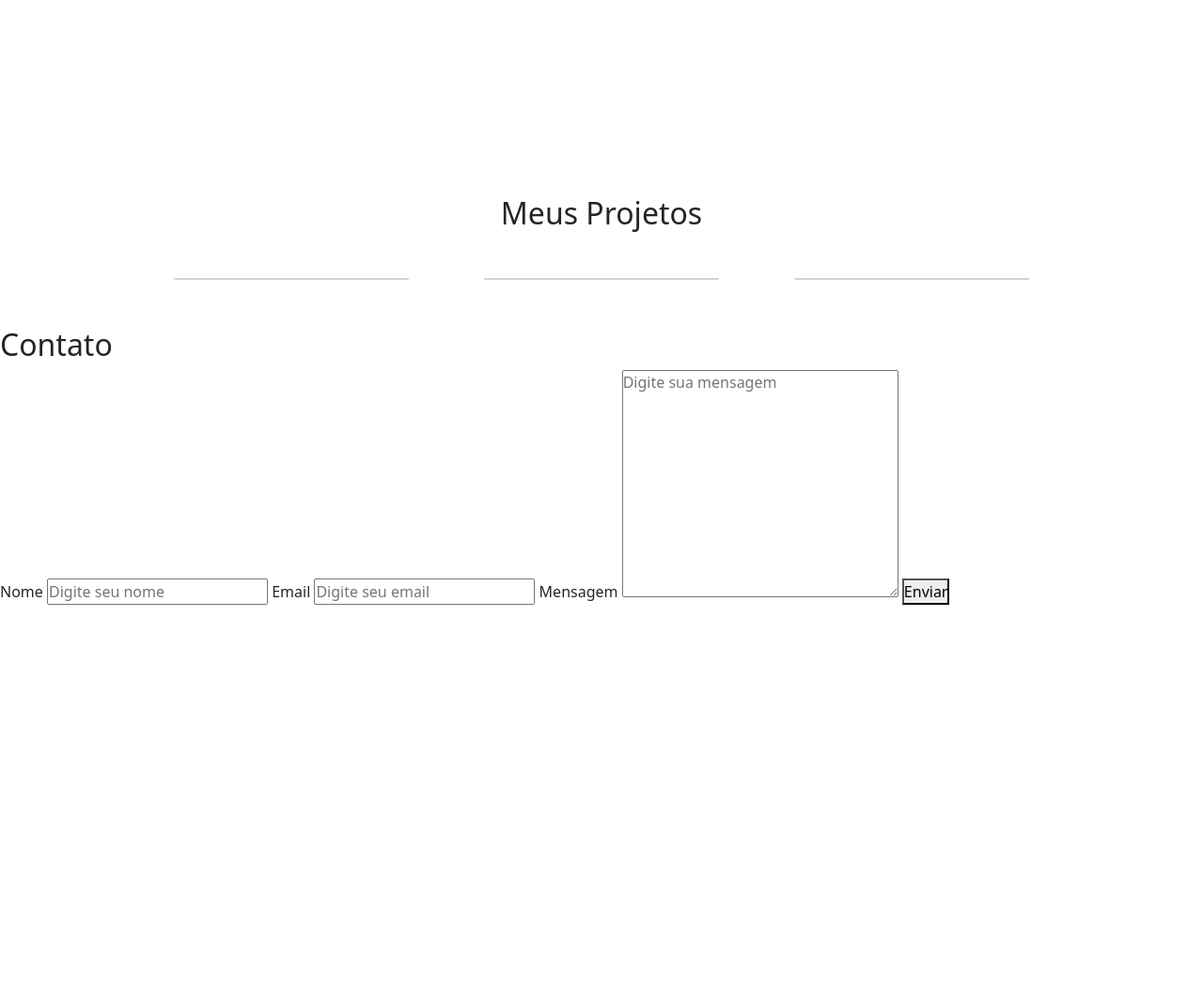
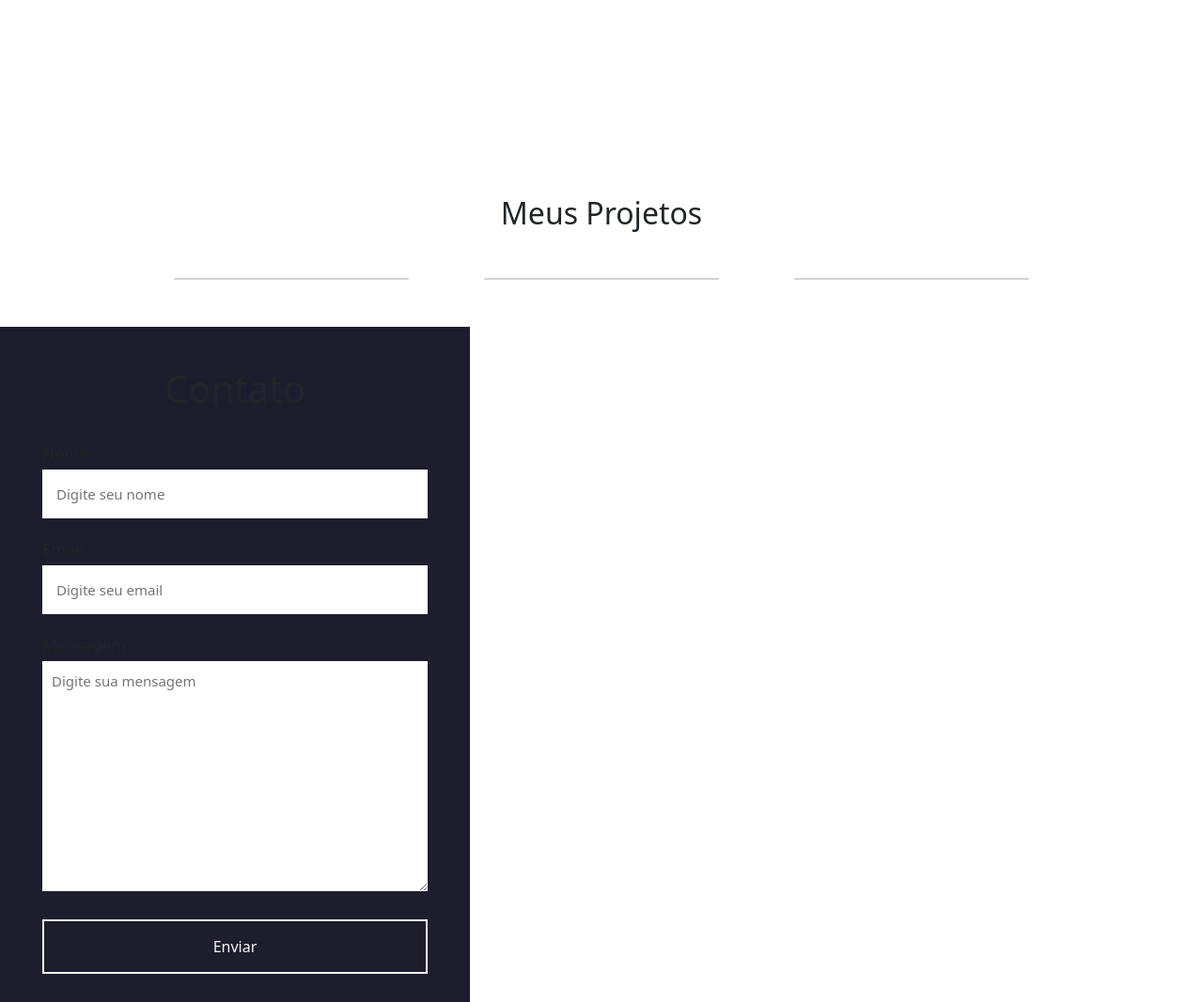
Before and after one commit to joarden/Portif-lio, a plain HTML site: page index.html in a window 1280 px wide. Shown: the part 774-1841 px from the top of the page at 94% size. Before the commit the page ends 1418 px from the top, so only its background shows below. Drawn offline with nearby package versions, Linux system fonts and the light colour scheme; a small style sheet from the web is missing.

Commit message:
Update style.css

```diff
--- a/style.css
+++ b/style.css
@@ -406,6 +406,72 @@ body {
     display: none;
 }
 
+section #Contato{
+  display: flex;
+  align-items: center;
+  justify-content: center;
+  flex-direction: column;
+  padding: 10px 45px;
+  background: #1d1d2e;
+  width: 500px;
+
+}
+
+#Contato h2{
+  font-size: 2.5rem;
+  margin: 2rem;
+}
+#Contato form{
+  display: flex;
+  flex-direction: column;
+  width: 100%;
+}
+
+#Contato label{
+  font-size: 17px;
+  margin-bottom: 4px;
+}
+#Contato input{
+  padding: 15px;
+  outline: none;
+  border: 0;
+  margin-bottom: 20px;
+  font-size: 15px;
+  transition: 0.5s;
+}
+
+#Contato input:focus{
+  border-radius: 16px;
+}
+
+#Contato textarea{
+  padding: 10px;
+  outline: none;
+  border: 0;
+  font-size: 15px;
+  margin-bottom: 30px;
+  transition: all 0.5s;
+}
+
+#Contato textarea:focus{
+  border-radius: 16px;
+}
+
+#Contato button{
+  padding: 15px;
+  cursor: pointer;
+  background: transparent;
+  border: 2px solid #f5f5f5;
+  transition: all 1s;
+  margin-bottom: 20px;
+  color: #f5f5f5;
+}
+#Contato button:hover{
+  background: #f5f5f5;
+  color: #121212;
+  border-radius: 16px;
+}
+
 /* Mostra o botão hambúrguer em telas menores */
 @media (max-width: 768px) {
     .menu-hamburguer {
@@ -525,3 +591,29 @@ body {
     cursor: pointer;
     z-index: 10;
 }
+
+.main{
+  display: flex;
+  justify-content: center;
+  align-items: center;
+  min-height: 100vh;
+  background: #111111;
+  flex-direction: column;
+
+}
+
+.paragrafo{
+  margin-bottom: 50px;
+}
+.btn{
+  padding: 15px 55px;
+  background: #f5f5f5;
+  color: #111111;
+  font-size: 20px;
+  transition: all 0.9;
+  border-radius: 12px;
+}
+
+.btn:hover{
+  transform: scale(0.9);
+}
```
